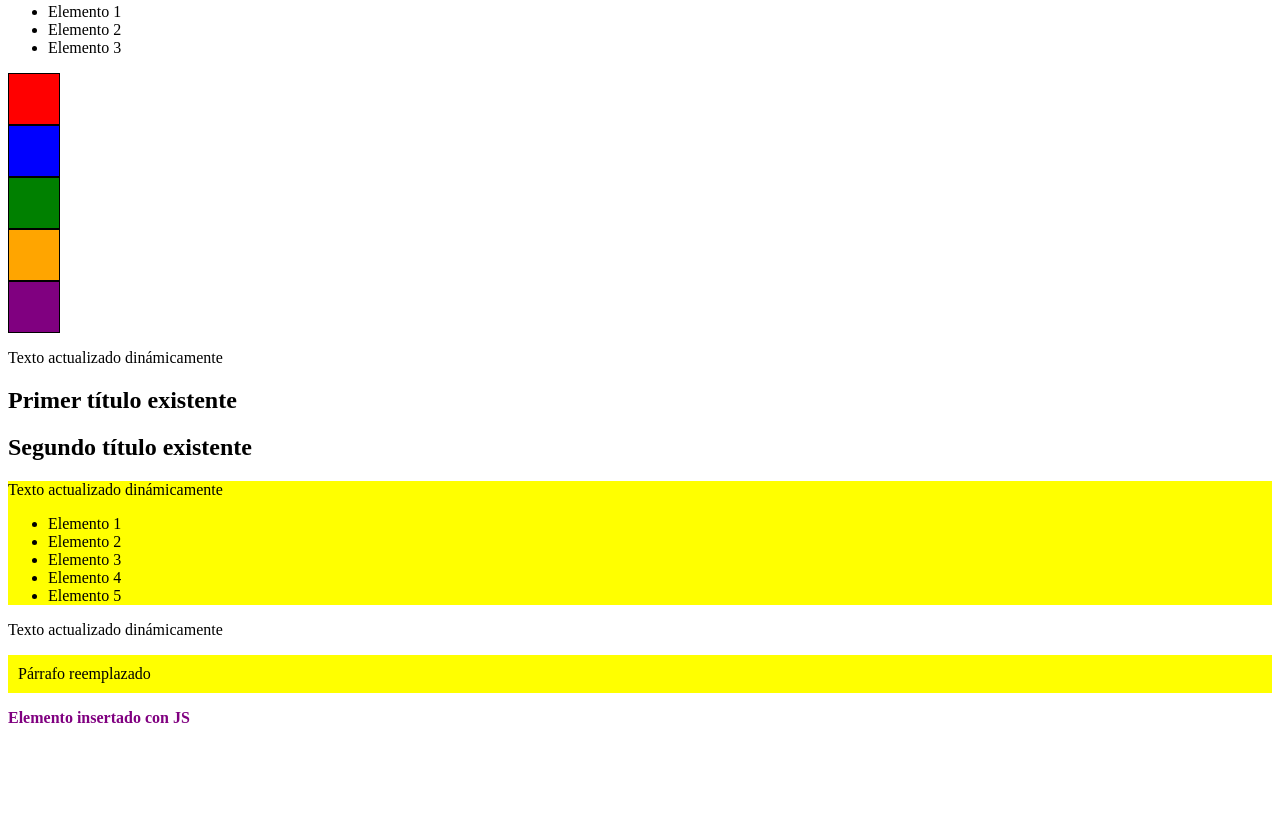
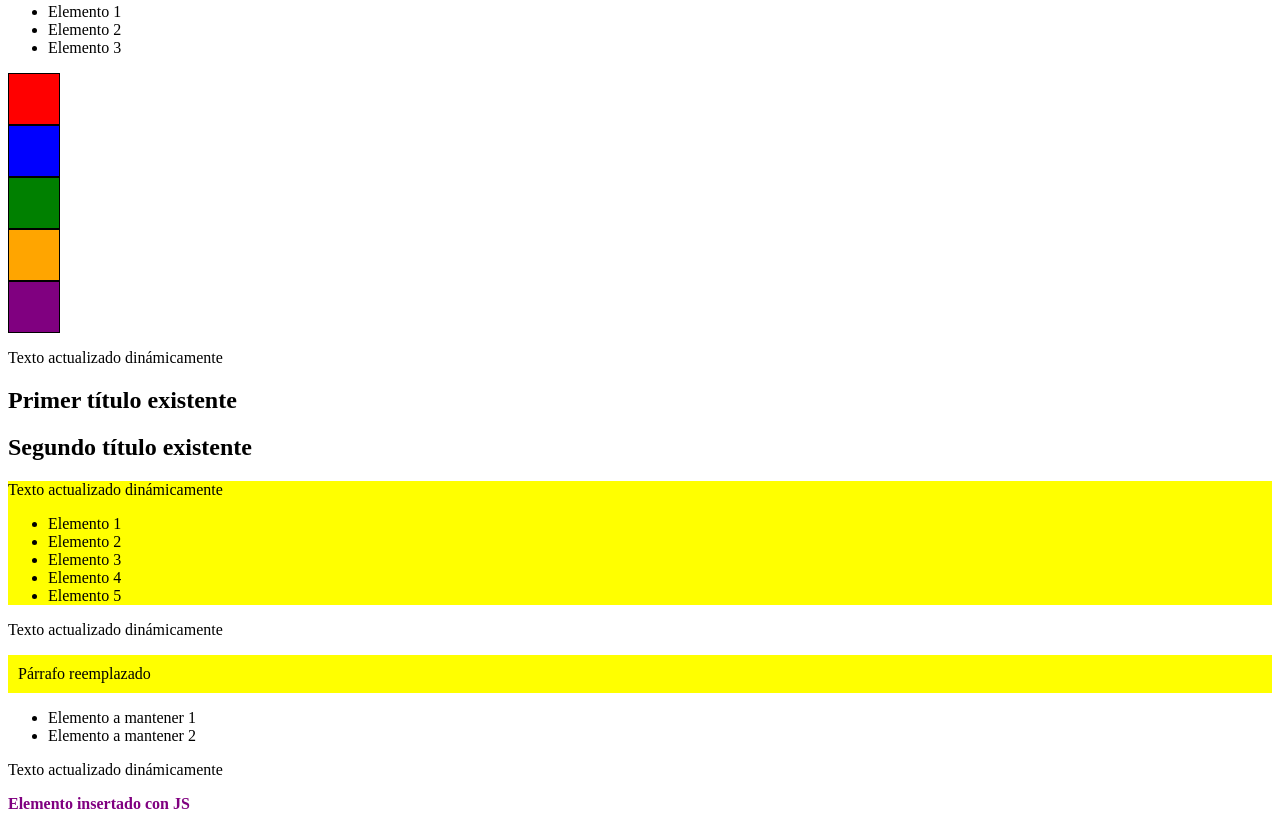
Before and after one commit to deyciandreacamargoramos5-creator/Laboratorio15_IDWEB, a plain HTML site: page index.html in a window 1280 px wide. Shown: the part 454-1283 px from the top of the page. Before the commit the page ends 1197 px from the top, so only its background shows below. Drawn offline with Linux system fonts and the light colour scheme.

Commit message:
Ejercicio13

```diff
--- a/index.html
+++ b/index.html
@@ -56,6 +56,12 @@
     <!--Ejercicio 12-->
      <p id="parrafo-a-reemplazar" style="color: blue;">
     Este párrafo va a ser reemplazado por un nuevo DIV
+    <!--Ejercicio 13-->
+    <ul id="lista-ejercicio-13">
+        <li>Elemento a mantener 1</li>
+        <li>Elemento a mantener 2</li>
+        <li id="elemento-a-eliminar">¡Soy el último y seré eliminado!</li>
+    </ul>
 </p>
 <script src="script.js"></script>
 </body>
--- a/script.js
+++ b/script.js
@@ -78,3 +78,16 @@ if (parrafoViejo) {
 } else {
     console.log("No se encontró el párrafo a reemplazar.");
 }
+//11. Ejercicio 13
+const listaPadre = document.getElementById("lista-ejercicio-13");
+if (listaPadre) {
+    const ultimoLi = listaPadre.lastElementChild;
+    if (ultimoLi) {
+        listaPadre.removeChild(ultimoLi);
+        console.log(`El último elemento <li> ("${ultimoLi.textContent}") ha sido eliminado.`);
+    } else {
+        console.log("No se encontró un último elemento <li> para eliminar");
+    }
+} else {
+    console.log("No se encontró la lista con el ID lista-ejercicio-13");
+}
```
